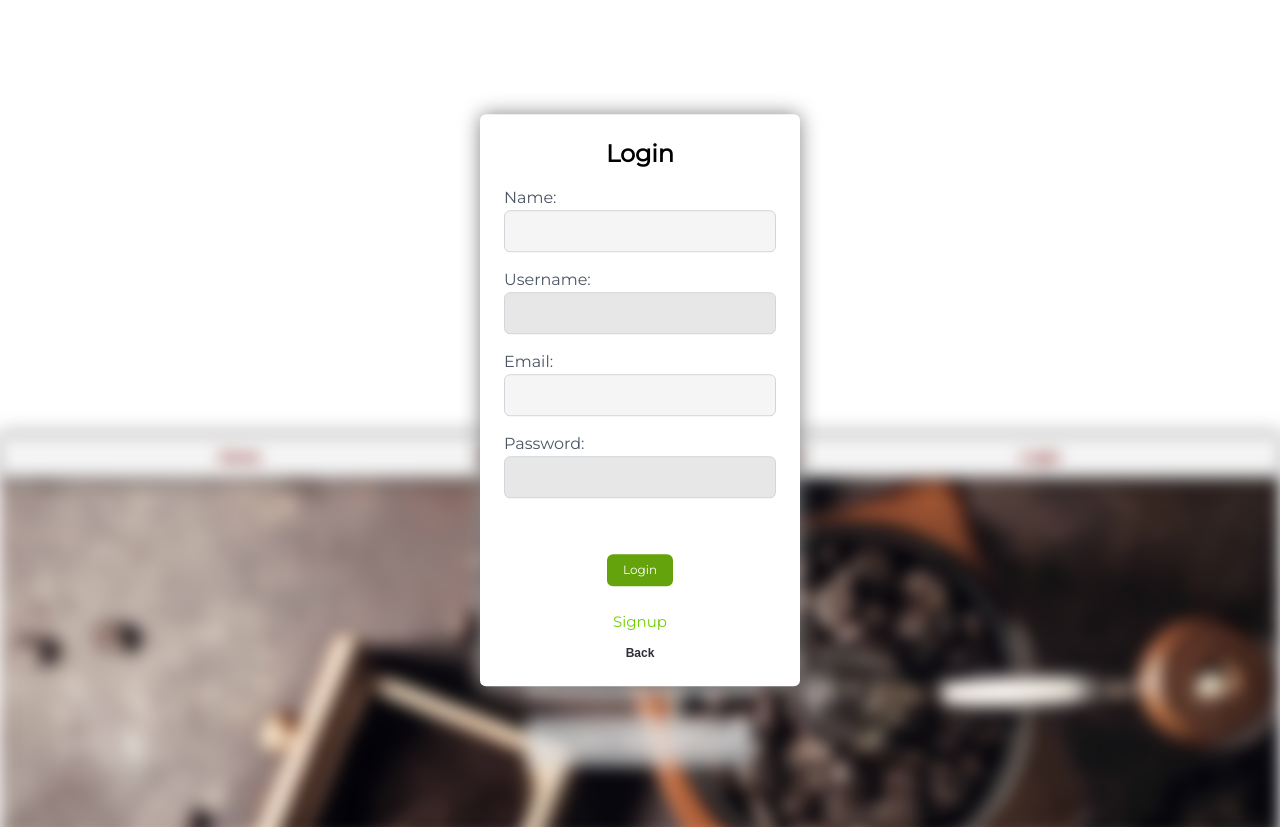
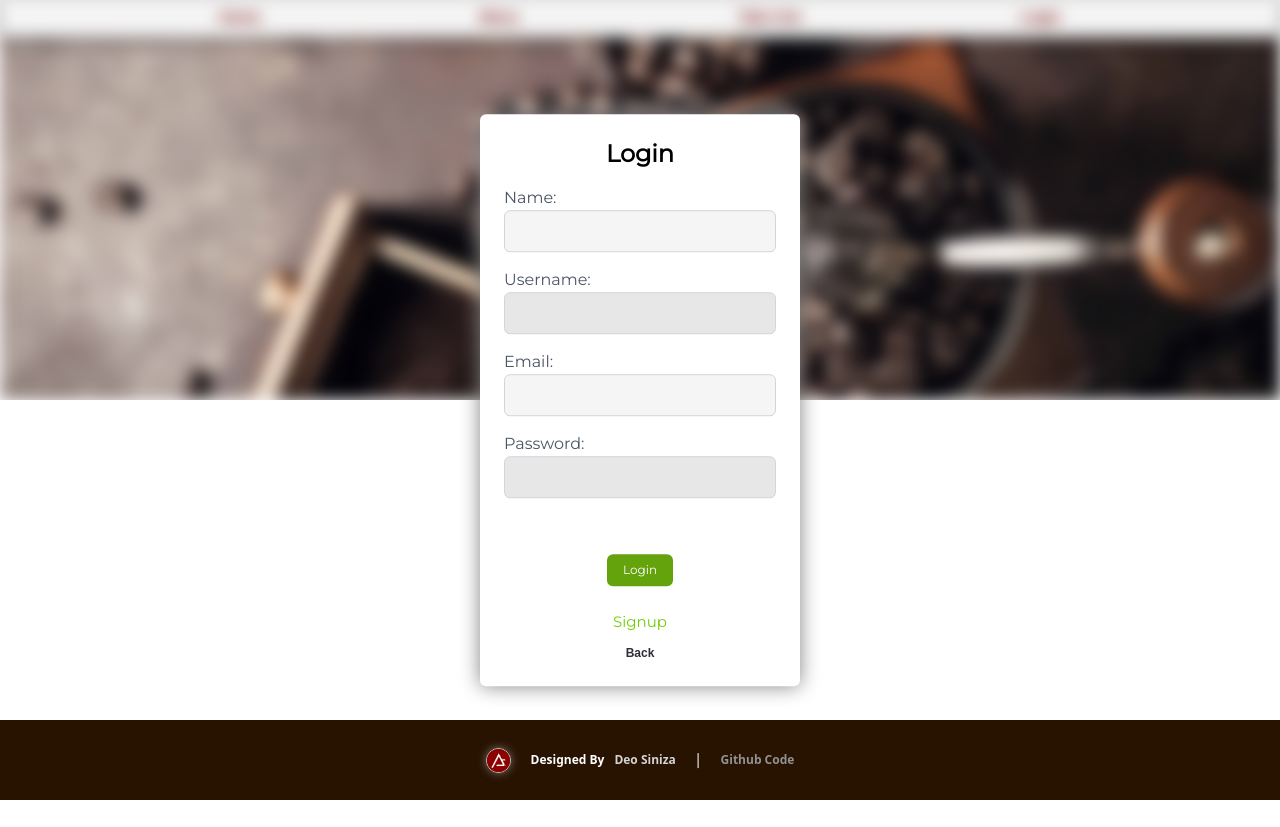
Before and after one commit to deodagee/coffee-shop-beta, a Next.js app: page /login in a window 1280 px wide. Shown: the top 827 px of the page. After the commit the page ends 800 px from the top, so only its background shows below. Built offline with nearby package versions, Linux system fonts and the light colour scheme; no server answers.

Commit message:
Update login.module.css

```diff
--- a/styles/login.module.css
+++ b/styles/login.module.css
@@ -2,7 +2,7 @@
     display: flex;
     overflow-x: hidden;
     width: 100vw;
-    height: 100vw;
+    height: max-content;
     display: flex;
     align-items: center;
     justify-content: center;
```
